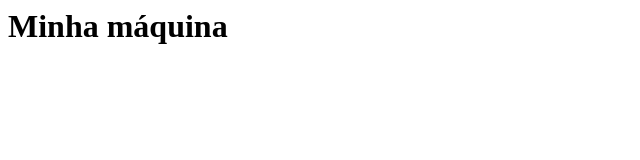
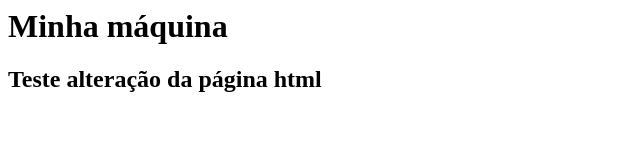
Before and after one commit to BrunaCRP/gama-no-github, a plain HTML site: page index.html in a window 1280 px wide. Shown: the whole page, without its empty margins (0-640 px from the left). Drawn offline with Linux system fonts and the light colour scheme.

Commit message:
Arquivo indez.html atualizado novamente

```diff
--- a/index.html
+++ b/index.html
@@ -1,5 +1,6 @@
 <html>
  <body>
     <h1>Minha máquina </h1>
+	<h2> Teste alteração da página html </h2>
  </body>
 </html>
```
